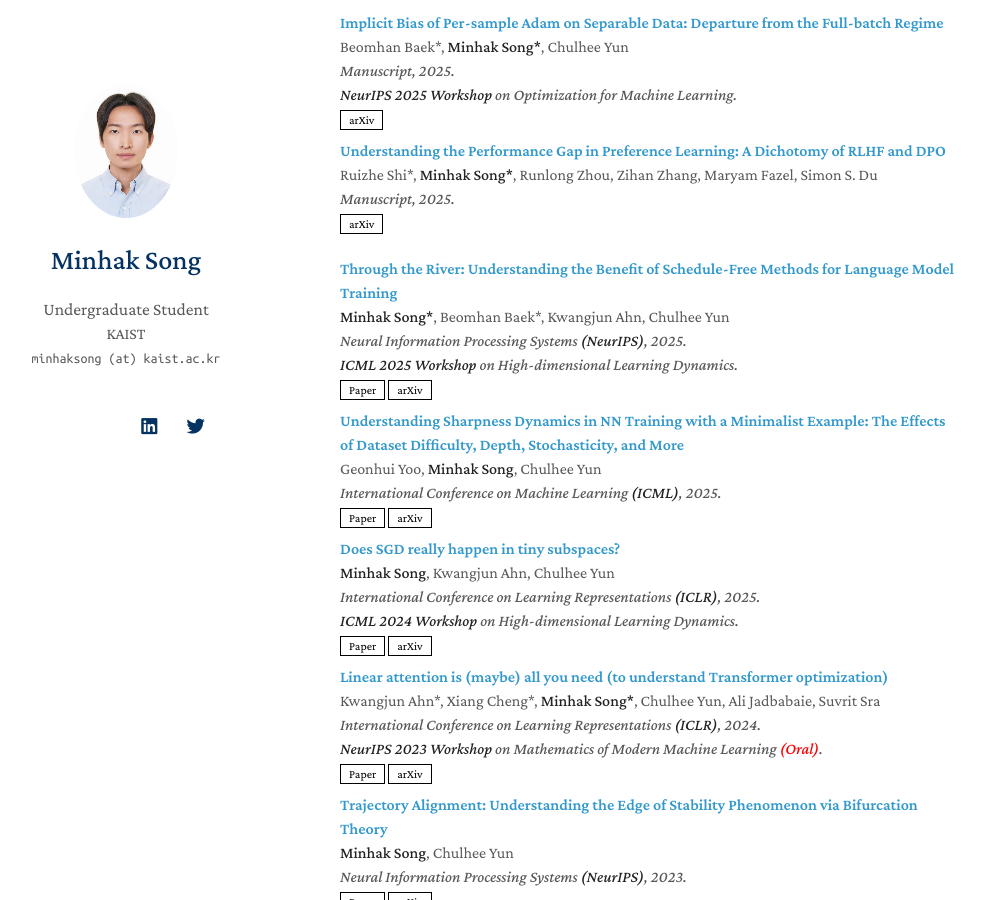
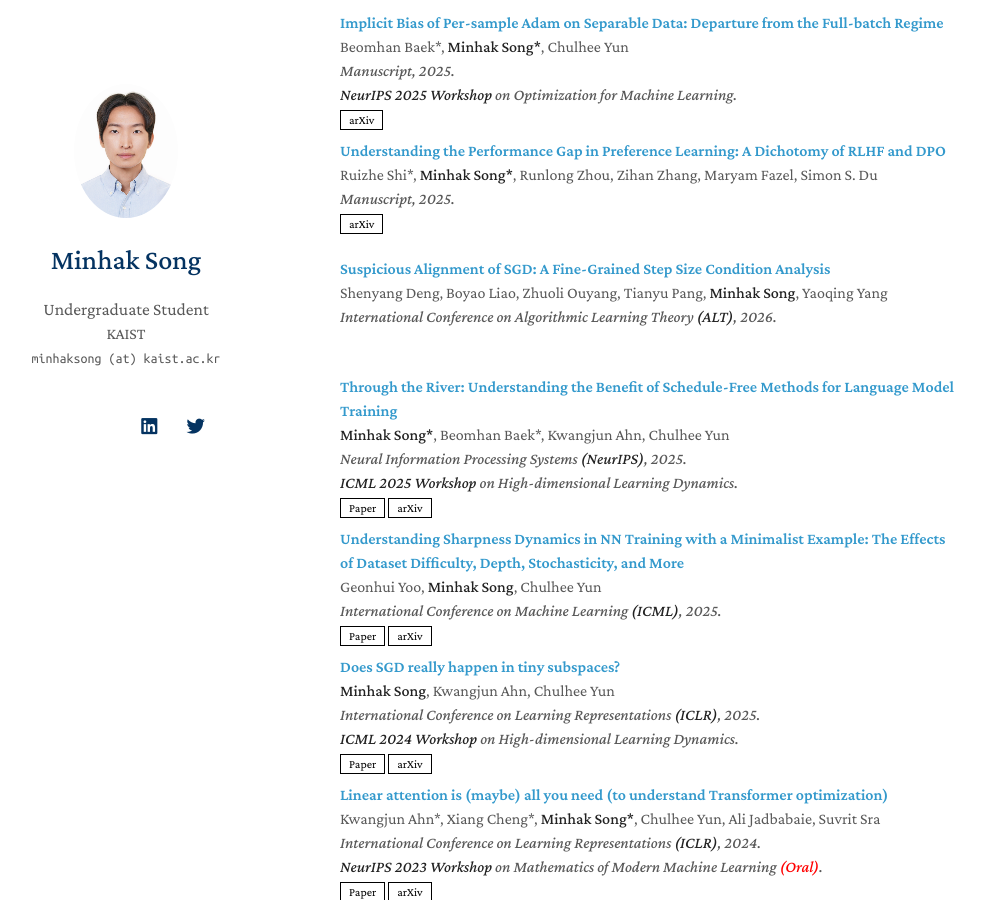
Before and after one commit to songminhak/songminhak.github.io, a Jekyll site: the page built from index.md, in a window 1280 px wide and 900 px high, scrolled down 1042 px. Shown: the whole window, without its empty margins (150-1135 px from the left). Built offline with Jekyll 4.4.1, drawn with Linux system fonts in a browser that asks for light colours; nearby versions of some CDN libraries; a style sheet for code colours, icons or effects is not loaded; our own code applies the rules of GitHub Pages for plain Markdown files.

Commit message:
update publications

```diff
--- a/_data/publications.yml
+++ b/_data/publications.yml
@@ -9,6 +9,10 @@ main:
     authors: Ruizhe Shi*, <strong>Minhak Song*</strong>, Runlong Zhou, Zihan Zhang, Maryam Fazel, Simon S. Du
     conference: Manuscript, 2025.
     arxiv: https://arxiv.org/abs/2505.19770
+
+  - title: "Suspicious Alignment of SGD: A Fine-Grained Step Size Condition Analysis"
+    authors: Shenyang Deng, Boyao Liao, Zhuoli Ouyang, Tianyu Pang, <strong>Minhak Song</strong>, Yaoqing Yang
+    conference: International Conference on Algorithmic Learning Theory <strong>(ALT)</strong>, 2026.
 
   - title: "Through the River: Understanding the Benefit of Schedule-Free Methods for Language Model Training"
     authors: <strong>Minhak Song*</strong>, Beomhan Baek*, Kwangjun Ahn, Chulhee Yun
```
